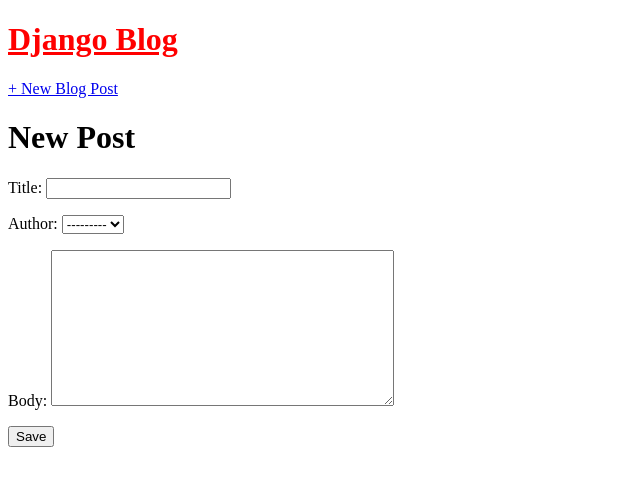
After one commit to avi-1227/04-django-blog-web-app, a Django app: page /post/new/ in a window 1280 px wide. The commit adds this page. Shown: the top 486 px of the page, without its empty margins (0-640 px from the left). Run offline with Django 5.2, Linux system fonts and the light colour scheme; data comes from the database, SQL or seed files in the repository; both versions use the stored data as it was after the commit.

Commit message:
Add form for create blog

```diff
--- a/blog/urls.py
+++ b/blog/urls.py
@@ -1,7 +1,8 @@
 from django.urls import path
-from .views import BlogListView, BlogDetailView
+from .views import BlogListView, BlogDetailView, BlogCreateView
 
 urlpatterns = [
+    path("post/new/", BlogCreateView.as_view(), name="post_new"),
     path("post/<int:pk>/", BlogDetailView.as_view(), name="post_detail"),
     path("", BlogListView.as_view(), name="home"),
 ]
--- a/blog/views.py
+++ b/blog/views.py
@@ -1,5 +1,6 @@
 from django.shortcuts import render
 from django.views.generic import ListView, DetailView
+from django.views.generic.edit import CreateView
 from .models import Post
 # Create your views here.
 
@@ -11,3 +12,8 @@
 class BlogDetailView(DetailView):
     model = Post
     template_name = "post_detail.html"
+
+class BlogCreateView(CreateView):
+    model = Post
+    template_name = "post_new.html"
+    fields = ["title", "author", "body"]
--- a/templates/base.html
+++ b/templates/base.html
@@ -12,6 +12,7 @@
 <body>
     <header>
         <h1><a href="{% url 'home' %}">Django Blog</a></h1>
+        <a href="{% url 'post_new' %}">+ New Blog Post</a>
     </header>
     <div>
         {% block content %}
--- /dev/null
+++ b/templates/post_new.html
@@ -0,0 +1,11 @@
+{% extends "base.html" %}
+
+{% block content %}
+<h1>New Post</h1>
+<form action="" method="post">
+    {% csrf_token %}
+    {{form.as_p}}
+    <input type="submit" value="Save">
+</form>
+
+{% endblock content %}
```
Also changed, not shown: db.sqlite3.
